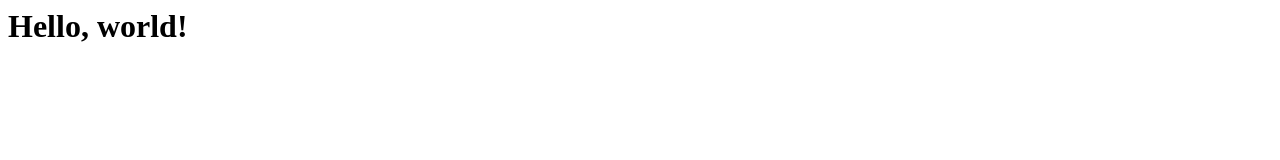
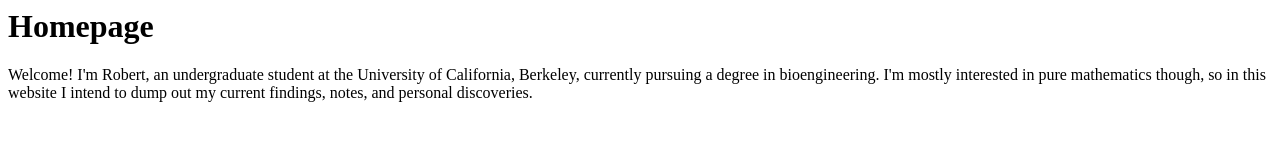
Before and after one commit to rpicardo/rpicardo.github.io, a plain HTML site: page index.html in a window 1280 px wide. Drawn offline with Linux system fonts and the light colour scheme.

Commit message:
Update index.html

```diff
--- a/index.html
+++ b/index.html
@@ -1 +1,2 @@
-<h1>Hello, world!</h1>
+<h1>Homepage</h1>
+<p>Welcome! I'm Robert, an undergraduate student at the University of California, Berkeley, currently pursuing a degree in bioengineering. I'm mostly interested in pure mathematics though, so in this website I intend to dump out my current findings, notes, and personal discoveries.</p>
```
